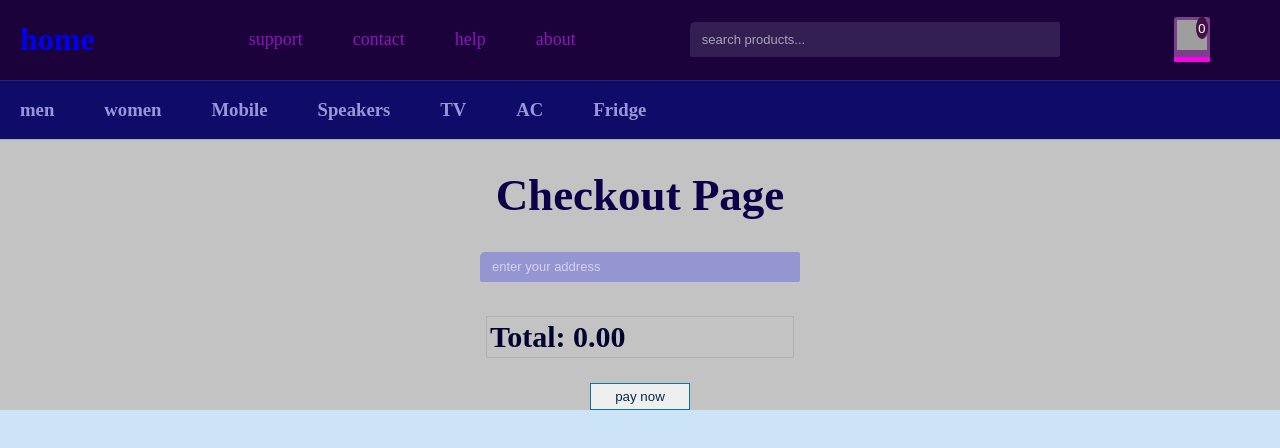
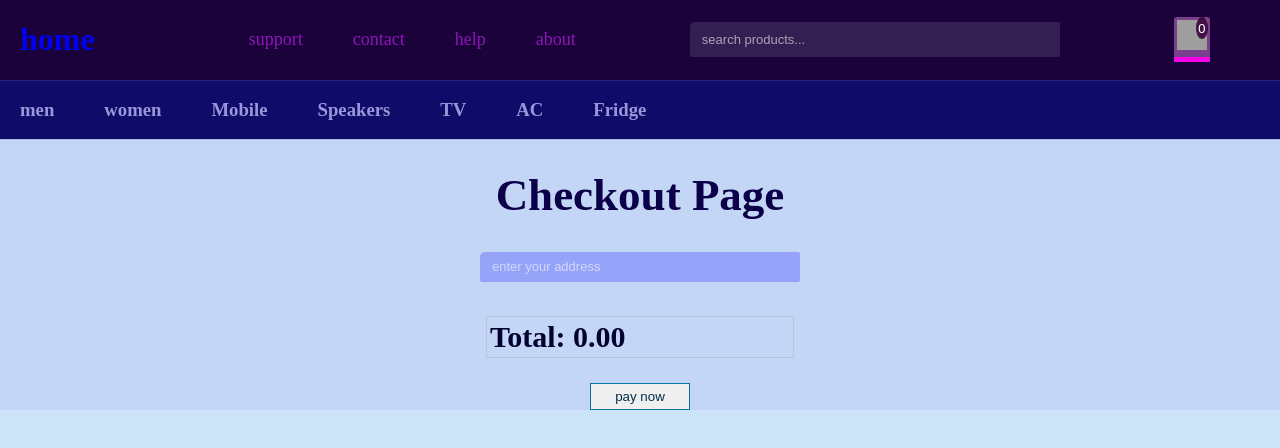
Before and after one commit to bishopnakka/E-Commers-React, a React (Vite) app: page /checkout in a window 1280 px wide. In both pictures the pointer is over the element 640 px from the left and 274 px from the top of the page. Shown: the top 448 px of the page. Built offline with nearby package versions, Linux system fonts and the light colour scheme; grey boxes are pictures that could not be loaded.

Commit message:
ui-update

```diff
--- a/src/componets/checkout.css
+++ b/src/componets/checkout.css
@@ -36,7 +36,7 @@
     border:0.5px solid rgb(4, 118, 159);
 }
 .checkout-body:hover{
-    background-color: rgb(195, 195, 196);
+    background-color: rgba(159, 159, 231, 0.19);
 }
 .checkout-body p{
     border: 0.5px solid rgba(128, 128, 128, 0.504);
```
